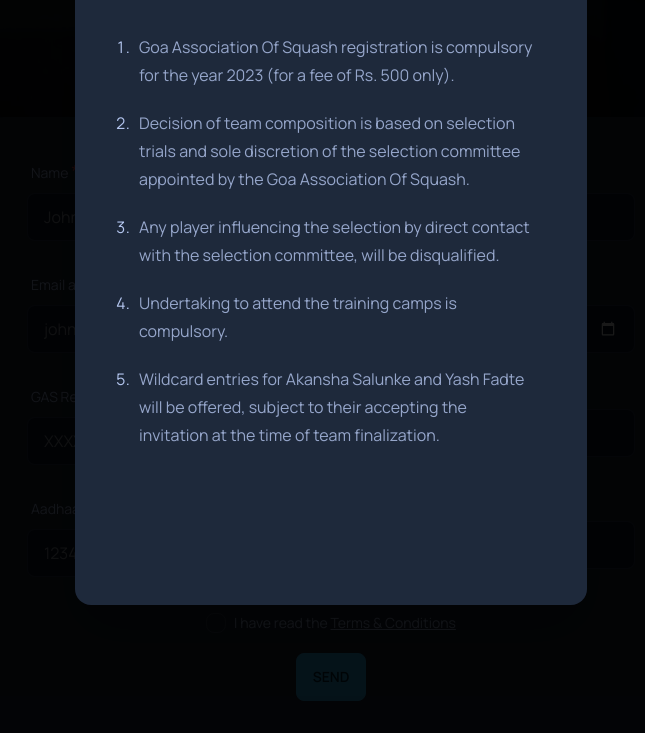
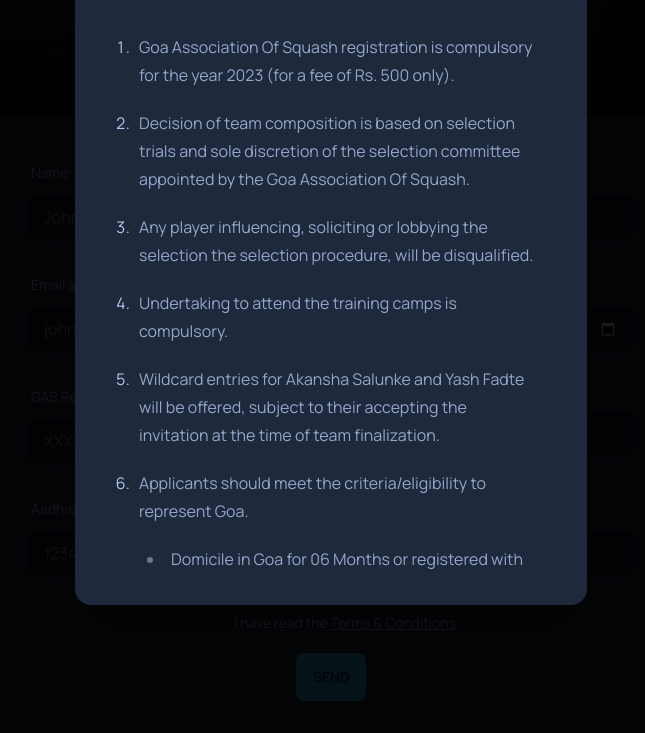
Before and after one commit to pexeixv/goasquash, an Astro site: page / in a window 1280 px wide. Both pictures are taken after a click on the label "Terms & Conditions". Shown: the part 555-1288 px from the top of the page, without its empty margins (309-954 px from the left). Built offline with nearby package versions, Linux system fonts and the light colour scheme; Astro itself is replaced by a stand-in of ours.

Commit message:
update rules

```diff
--- a/src/content/t-and-c.md
+++ b/src/content/t-and-c.md
@@ -2,8 +2,12 @@
 
 1. Decision of team composition is based on selection trials and sole discretion of the selection committee appointed by the Goa Association Of Squash.
 
-1. Any player influencing the selection by direct contact with the selection committee, will be disqualified.
+1. Any player influencing, soliciting or lobbying the selection the selection procedure, will be disqualified.
 
 1. Undertaking to attend the training camps is compulsory.
 
 1. Wildcard entries for Akansha Salunke and Yash Fadte will be offered, subject to their accepting the invitation at the time of team finalization.
+
+1. Applicants should meet the criteria/eligibility to represent Goa.
+   - Domicile in Goa for 06 Months or registered with the squash parent body (India) SRFI as a Goan Player
+   - Permanent residence (address) Goa.
--- a/src/sections/home/Register.astro
+++ b/src/sections/home/Register.astro
@@ -142,9 +142,12 @@
         </div>
         <div class="form-control w-full max-w-xs mx-auto flex flex-col">
           <label class="label">
-            <span class="label-text">Years of domicile in Goa</span>
+            <span class="label-text">Years of domicile in Goa<span class="text-red-500 text-lg"
+                >*</span
+              ></span>
           </label>
           <input
+            required="required"
             name="domicile"
             type="number"
             placeholder="0"
```
